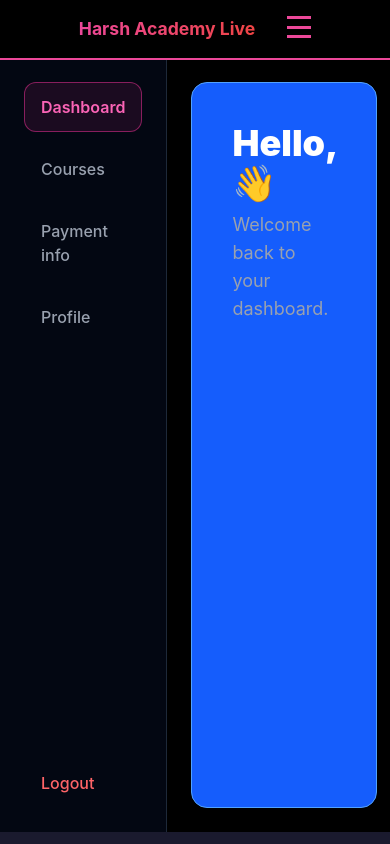
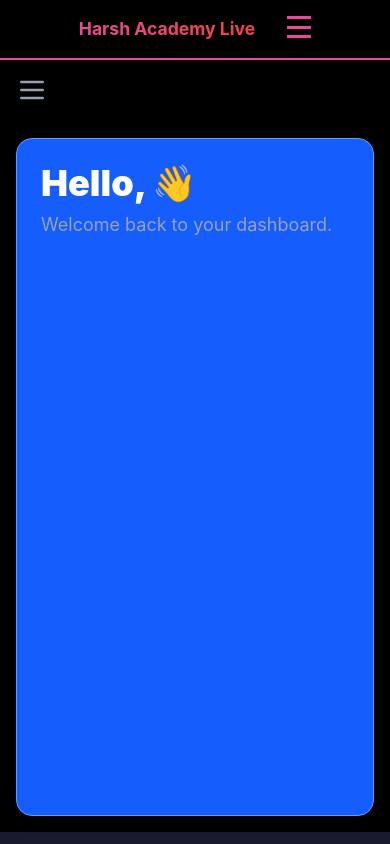
Before and after one commit to harsh-suman5/testing_website, a React (Vite) app: page /dash_home in a window 390 px wide. Shown: the top 844 px of the page. Built offline with nearby package versions, Linux system fonts and the light colour scheme; no server answers.

Commit message:
hamburger added

```diff
--- a/src/components/dashboard/dash_home.jsx
+++ b/src/components/dashboard/dash_home.jsx
@@ -1,14 +1,26 @@
-import React from 'react'
+import React, { useState } from 'react'
 import Dash_navbar from './dash_navbar'
 
 const Dash_home = () => {
   const username = localStorage.getItem('username')
+  const [isSidebarOpen, setIsSidebarOpen] = useState(false)
   return (
     <>
       <Dash_navbar />
-      <div className="flex min-h-[calc(100vh-70px)] bg-black text-white">
+      <div className="flex min-h-[calc(100vh-70px)] bg-black text-white relative">
         {/* Sidebar */}
-        <div className="w-64 bg-gray-950 border-r border-gray-800 p-6 flex flex-col">
+        <div className={`
+          absolute z-40 md:static inset-y-0 left-0 w-64 bg-gray-950 border-r border-gray-800 p-6 flex flex-col
+          transform transition-transform duration-300 ease-in-out
+          ${isSidebarOpen ? 'translate-x-0' : '-translate-x-full'} md:translate-x-0
+        `}>
+          {/* Mobile Close Button */}
+          <div className="flex justify-between items-center md:hidden mb-6">
+            <span className="text-xl font-bold">Menu</span>
+            <button onClick={() => setIsSidebarOpen(false)} className="text-gray-400 hover:text-white focus:outline-none">
+              <svg className="w-6 h-6" fill="none" stroke="currentColor" viewBox="0 0 24 24"><path strokeLinecap="round" strokeLinejoin="round" strokeWidth="2" d="M6 18L18 6M6 6l12 12"></path></svg>
+            </button>
+          </div>
           <ul className="flex flex-col gap-3 h-full">
             <li>
               <a href="/dash_home" className="block px-4 py-3 rounded-xl bg-pink-500/10 text-pink-400 border border-pink-500/50 font-semibold transition-all">
@@ -38,12 +50,22 @@ const Dash_home = () => {
           </ul>
         </div>
 
-        {/* Main Content */}
-        <div className="flex-1 p-10 bg-blue-600 m-6 rounded-2xl border border-blue-400 shadow-lg">
+        {/* Main Content Area */}
+        <div className="flex-1 flex flex-col min-w-0">
+          {/* Mobile Hamburger Header */}
+          <div className="md:hidden p-4 flex items-center">
+            <button onClick={() => setIsSidebarOpen(true)} className="text-gray-400 hover:text-white focus:outline-none">
+              <svg className="w-8 h-8" fill="none" stroke="currentColor" viewBox="0 0 24 24"><path strokeLinecap="round" strokeLinejoin="round" strokeWidth="2" d="M4 6h16M4 12h16M4 18h16"></path></svg>
+            </button>
+          </div>
+
+          {/* Main Content Card */}
+          <div className="flex-1 p-6 md:p-10 bg-blue-600 m-4 md:m-6 rounded-2xl border border-blue-400 shadow-lg">
           <h1 className="text-4xl font-black mb-2">
             Hello, <span className="bg-linear-to-r from-pink-500 to-red-500 bg-clip-text text-transparent">{username}</span> 👋
           </h1>
           <p className="text-gray-400 text-lg">Welcome back to your dashboard.</p>
+        </div>
         </div>
       </div>
 
```
